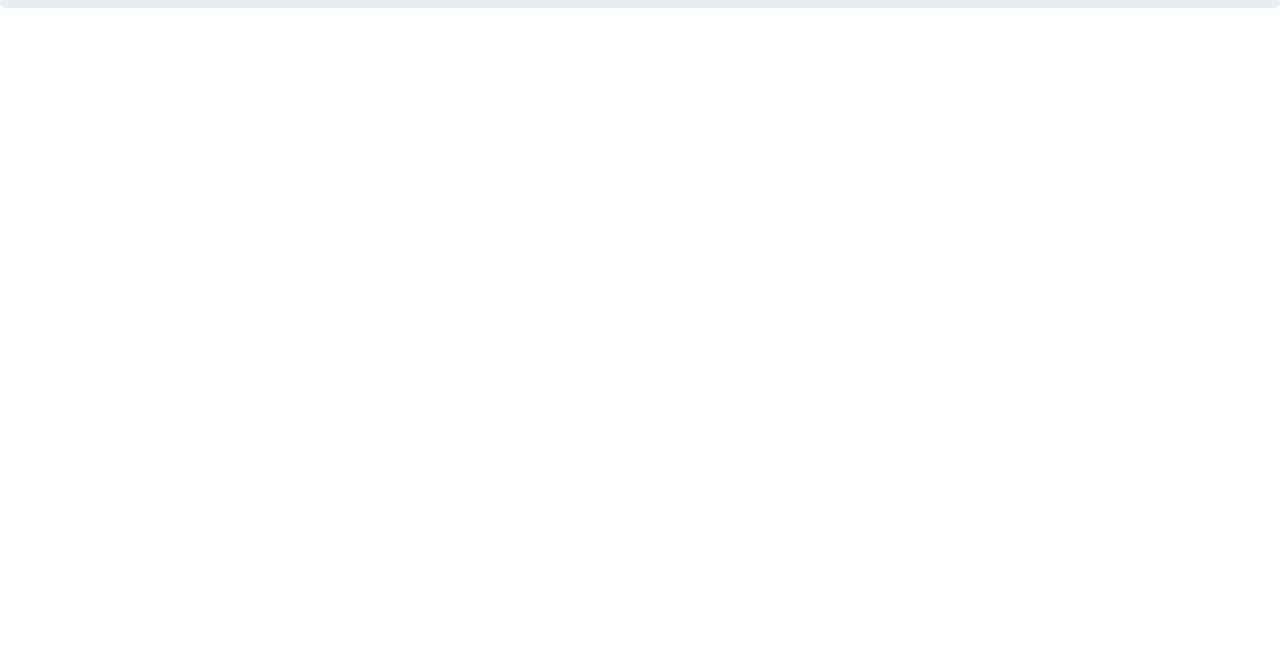
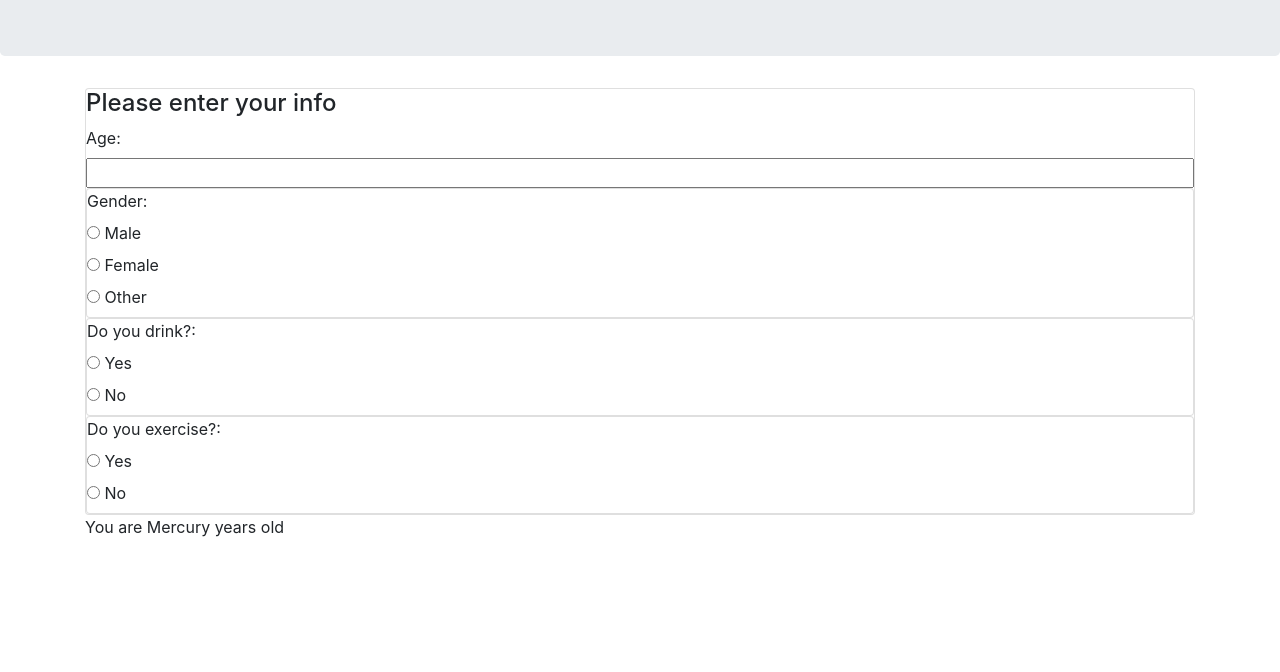
Before and after one commit to wdonovanseid/super-galactic-age-calculator, a website built with webpack: page src/index.html in a window 1280 px wide. Shown: the part 128-800 px from the top of the page. Built offline with nearby package versions, Linux system fonts and the light colour scheme.

Commit message:
add in basic inputs in index.html

```diff
--- a/src/index.html
+++ b/src/index.html
@@ -1,13 +1,39 @@
 <!DOCTYPE html>
 <html lang="en-US">
 <head>
-  <title></title>
+  <title>Super Galactic Age Calculator</title>
 </head>
 <body>
   <div class="jumbotron">
-    <h1></h1>
+    <h1>Super Galatic Age Calculator</h1>
   </div>
   <div class="container">
+    <form id="user-info">
+      <div class="card">
+        <h4>Please enter your info</h4>
+        <label name="user-age">Age:</label>
+        <input type="number" id="user-age">
+        <div class="card">
+          <label name="user-gender">Gender:</label>
+          <label><input type="radio" name="user-gender" value="male"> Male</label>
+          <label><input type="radio" name="user-gender" value="female"> Female</label>
+          <label><input type="radio" name="user-gender" value="other"> Other</label>
+        </div>
+        <div class="card">
+          <label name="user-drink">Do you drink?:</label>
+          <label><input type="radio" name="user-drink" value="yes"> Yes</label>
+          <label><input type="radio" name="user-drink" value="no"> No</label>
+        </div>
+        <div class="card">
+          <label name="user-exercise">Do you exercise?:</label>
+          <label><input type="radio" name="user-exercise" value="yes"> Yes</label>
+          <label><input type="radio" name="user-exercise" value="no"> No</label>
+        </div>
+      </div>
+    </form>
+    <div id="output">
+      <p>You are <span id="merc-age"> Mercury years old</span></p>
+    </div>
 
   </div>
 </body>
--- a/src/main.js
+++ b/src/main.js
@@ -5,21 +5,21 @@ import './css/styles.css';
 import {GalacticAge} from './js/age-calculator';
 
 $(document).ready(function() {
-  $("form#userInfo").submit(function(event) {
+  $("form#user-info").submit(function(event) {
     event.preventDefault();
-    const userAge = parseInt($("input#user-age").val());
-    const userDrink = $("input#user-drink").val();
-    const userGender = $("input#user-gender").val();
-    const userExercise = $("input#user-exercise").val();
+    const userAge = $("input#user-age").val();
+    const userDrink = $("input[name='user-gender']:checked").val();
+    const userGender = $("input[name='user-drink']:checked").val();
+    const userExercise = $("input[name='user-exercise']:checked").val();
     let userGalAge = new GalacticAge(userAge,userDrink,userGender,userExercise);
     userGalAge.calcAvg();
     userGalAge.lifeLeft();
     $("#output").show();
     $("#merc-age").text(userGalAge.mercAge);
     if (userGalAge.mercAgeAvg < 0) {
-      $("#merc-age-avg").text("You have lived "+(-userGalAge.mercAgeAvg)+" years past your life expectancy here.")
+      $("#merc-age-avg").text("You have lived "+(-userGalAge.mercAgeAvg)+" years past your life expectancy here.");
     } else {
-      $("#merc-age-avg").text("You have "+userGalAge.mercAgeAvg+" years left to live.")
+      $("#merc-age-avg").text("You have "+userGalAge.mercAgeAvg+" years left to live.");
     }
   });
 });
```
